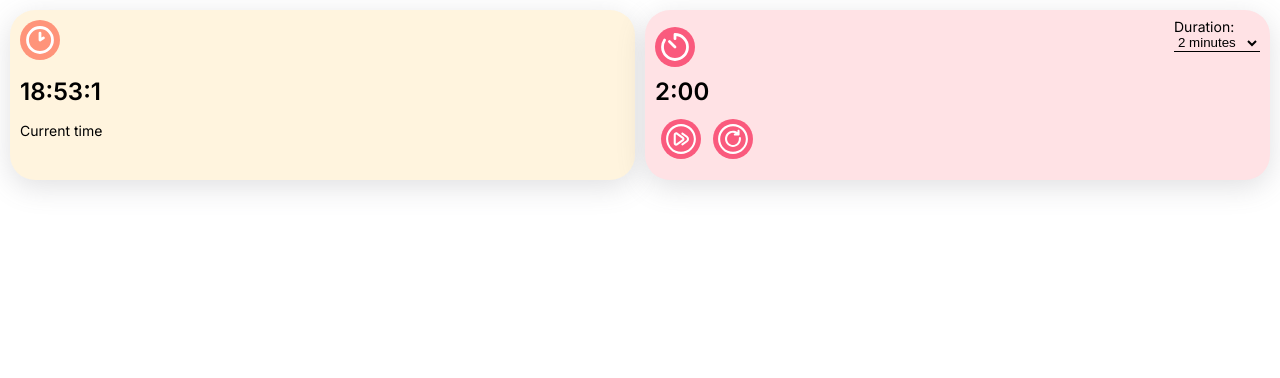
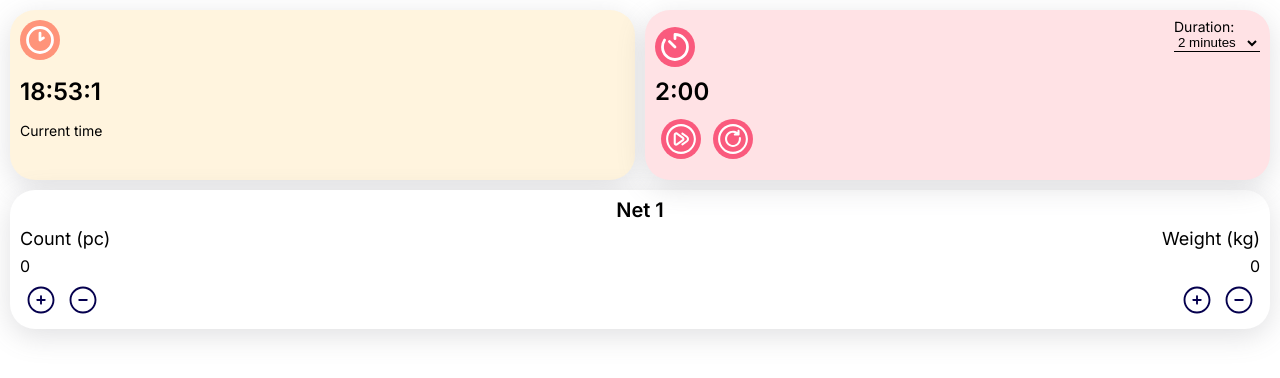
Before and after one commit to tamasgyetvan/CatchMetrics, a React (Vite) app: page / in a window 1280 px wide. Shown: the top 378 px of the page. Built offline with nearby package versions, Linux system fonts and the light colour scheme.

Commit message:
Create Net and NetContainer components

```diff
--- a/src/App.tsx
+++ b/src/App.tsx
@@ -2,12 +2,14 @@ import { Clock } from "./components/Clock/Clock";
 import { CountDown } from "./components/CountDown/CountDown";
 import "./App.css";
 import "./style/index.css";
+import { NetContainer } from "./components/NetContainer/NetContainer";
 
 function App() {
   return (
     <div className="app">
       <Clock />
       <CountDown />
+      <NetContainer />
     </div>
   );
 }
--- /dev/null
+++ b/src/components/Net/Net.module.css
@@ -0,0 +1,54 @@
+.net {
+  box-shadow: rgba(100, 100, 111, 0.2) 0px 7px 29px 0px;
+  border-radius: 25px;
+  background-color: white;
+  padding: 10px;
+  display: grid;
+  grid-template-columns: 1fr 1fr;
+  grid-template-areas:
+    "title title"
+    "counter weight";
+}
+
+.counter,
+.weight {
+  display: flex;
+  flex-direction: column;
+  justify-content: space-around;
+  gap: 10px;
+
+  > h3 {
+    font-size: 1.8rem;
+  }
+
+  > p {
+    font-size: 1.6rem;
+  }
+}
+.counter {
+  grid-area: counter;
+  align-items: flex-start;
+}
+
+.weight {
+  grid-area: weight;
+  align-items: flex-end;
+}
+
+.title {
+  margin: 0 auto;
+  grid-area: title;
+  font-size: 2rem;
+  font-weight: 600;
+  margin-bottom: 10px;
+}
+
+.increment,
+.decrement {
+  background: none;
+  border: none;
+
+  > img {
+    width: 30px;
+  }
+}
--- /dev/null
+++ b/src/components/Net/Net.tsx
@@ -0,0 +1,45 @@
+import { useState } from "react";
+import styles from "./Net.module.css";
+type NetProps = {
+  title: string;
+};
+export function Net({ title }: NetProps) {
+  const [count, setCount] = useState(0);
+  const [weight, setWeight] = useState(0);
+
+  return (
+    <div className={styles.net}>
+      <h2 className={styles.title}>{title}</h2>
+      <div className={styles.counter}>
+        <h3>Count (pc)</h3>
+        <p>{count}</p>
+        <div className={styles.buttonContainer}>
+          <button className={styles.increment}>
+            <img src="src/assets/add-circle-svgrepo-com.svg" alt="Increment" />
+          </button>
+          <button className={styles.decrement}>
+            <img
+              src="src/assets/minus-circle-svgrepo-com.svg"
+              alt="Decrement"
+            />
+          </button>
+        </div>
+      </div>
+      <div className={styles.weight}>
+        <h3>Weight (kg)</h3>
+        <p>{weight}</p>
+        <div className={styles.buttonContainer}>
+          <button className={styles.increment}>
+            <img src="src/assets/add-circle-svgrepo-com.svg" alt="Increment" />
+          </button>
+          <button className={styles.decrement}>
+            <img
+              src="src/assets/minus-circle-svgrepo-com.svg"
+              alt="Decrement"
+            />
+          </button>
+        </div>
+      </div>
+    </div>
+  );
+}
--- /dev/null
+++ b/src/components/NetContainer/NetContainer.module.css
@@ -0,0 +1,5 @@
+.netContainer {
+  display: flex;
+  flex-direction: column;
+  grid-area: netcontainer;
+}
--- /dev/null
+++ b/src/components/NetContainer/NetContainer.tsx
@@ -0,0 +1,9 @@
+import styles from "./NetContainer.module.css";
+import { Net } from "../Net/Net";
+export function NetContainer() {
+  return (
+    <div className={styles.netContainer}>
+      <Net title="Net 1"></Net>
+    </div>
+  );
+}
```
Also changed, not shown: src/assets/add-circle-svgrepo-com.svg (added), src/assets/minus-circle-svgrepo-com.svg (added).
